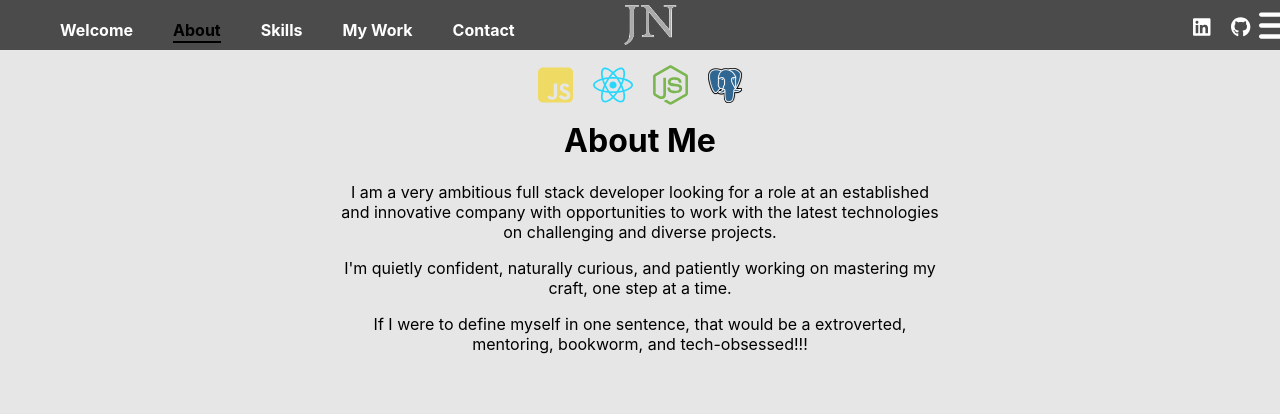
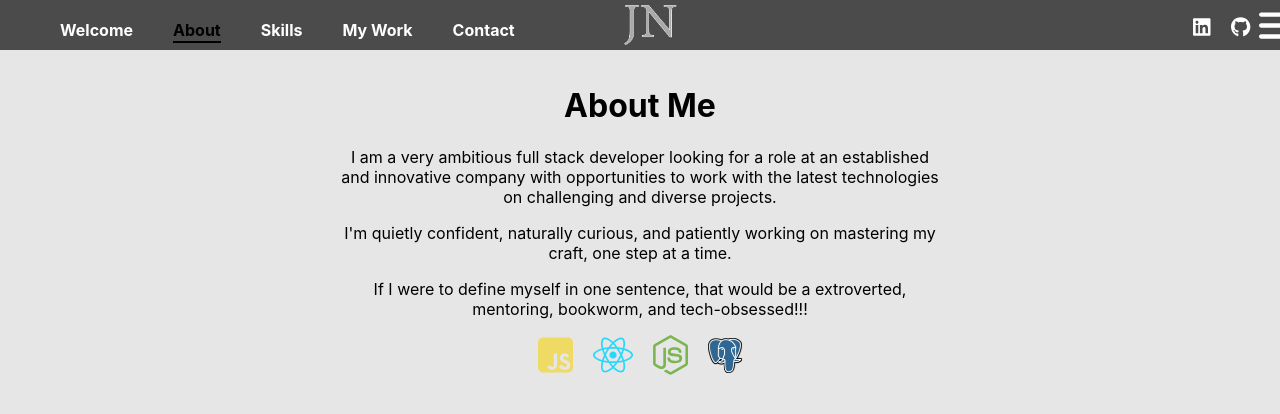
Before and after one commit to john-ngai/johnngai.com, a React (Create React App) app: page /about in a window 1280 px wide. Shown: the top 414 px of the page. Built offline with nearby package versions, Linux system fonts and the light colour scheme.

Commit message:
Move stacks icons to the bottom

```diff
--- a/src/components/About/index.scss
+++ b/src/components/About/index.scss
@@ -5,7 +5,7 @@
     position: absolute;
     left: 50%;
     transform: translateX(-50%);
-    top: 15px;
+    top: 285px;
 
     .js-icon {
       font-size: 40px;
@@ -43,7 +43,7 @@
     position: absolute;
     left: 50%;
     transform: translateX(-50%);
-    top: 50px;
+    top: 15px;
     text-align: center;
   }
 }
```
